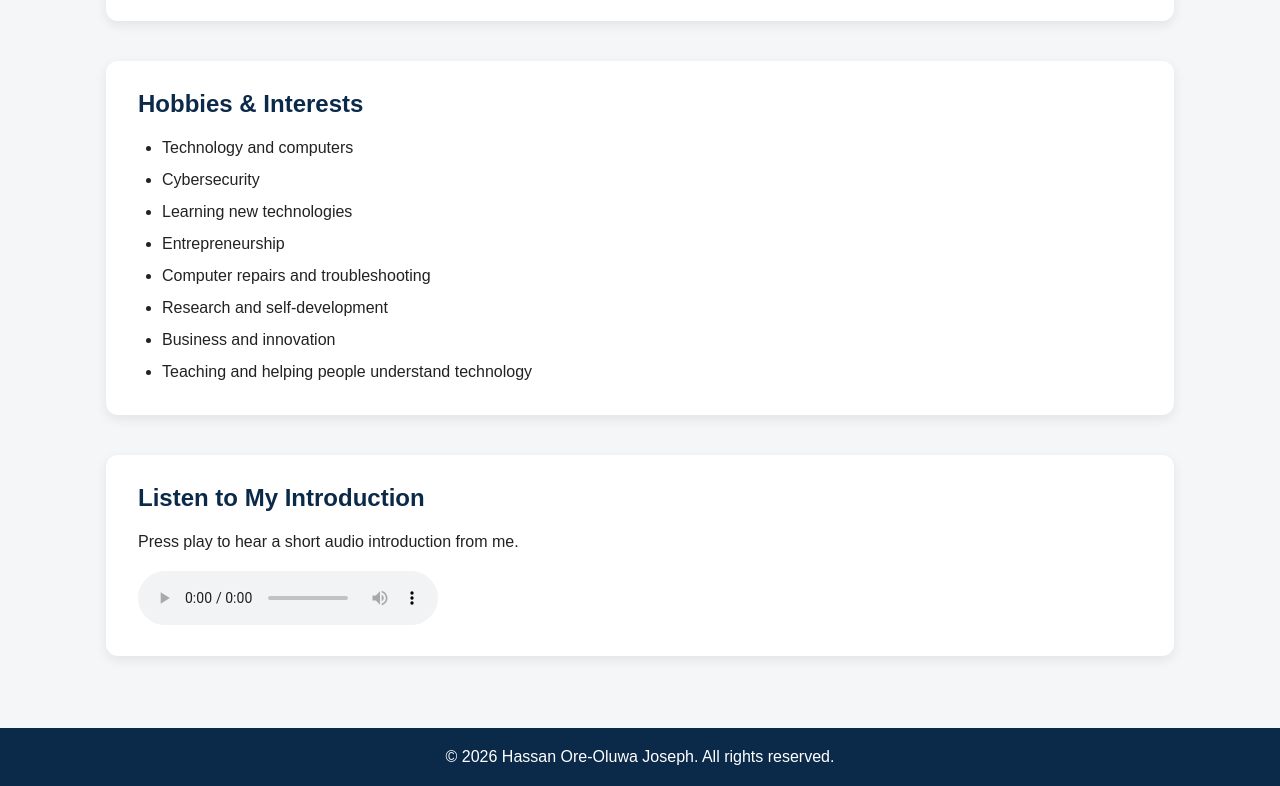
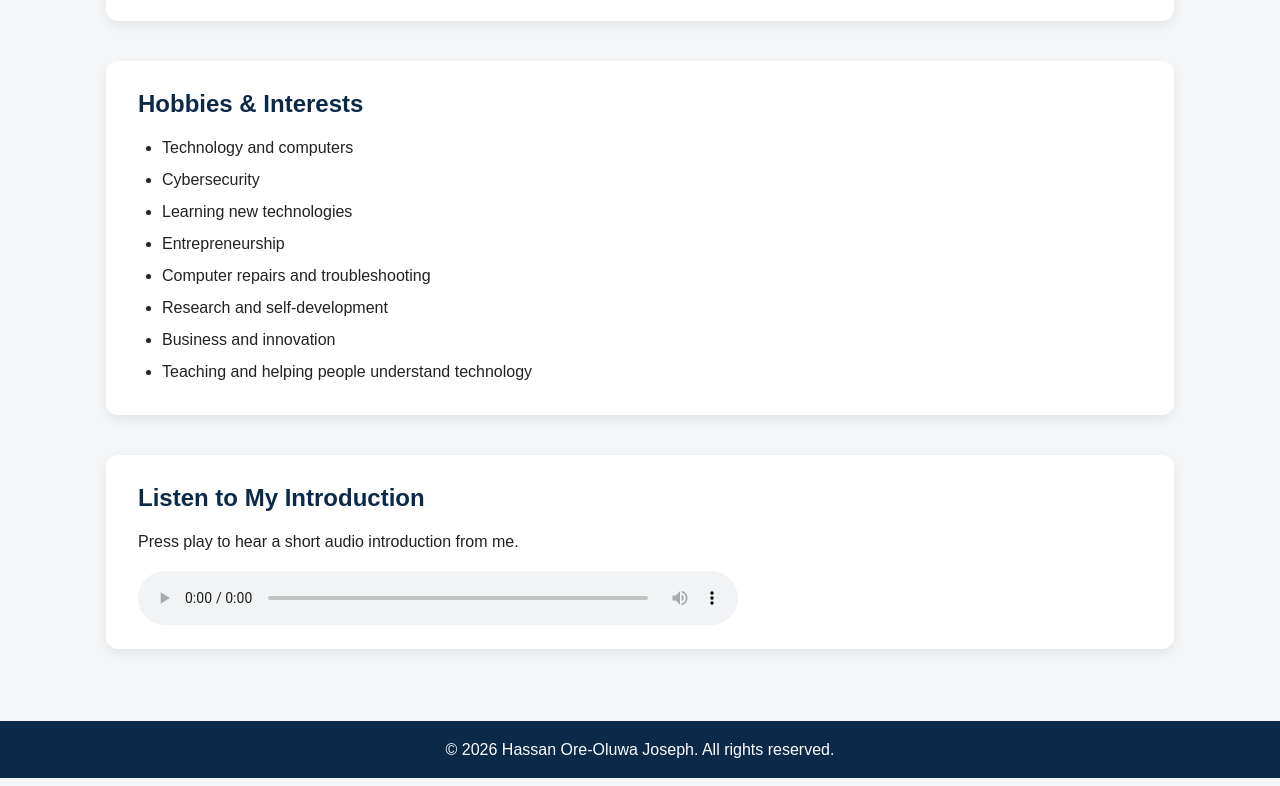
Before and after one commit to hassanjoseph-dev/student-portfolio, a plain HTML site: page about.html in a window 1280 px wide. Shown: the part 1357-2143 px from the top of the page. Drawn offline with Linux system fonts and the light colour scheme.

Commit message:
Update style.css

```diff
--- a/css/style.css
+++ b/css/style.css
@@ -807,3 +807,10 @@ figcaption {
   .featured-project { padding: 1.5rem; }
   .featured-body { flex-direction: column; }
 }
+
+audio {
+  width: 100%;
+  max-width: 600px;
+  display: block;
+  margin-top: 0.5rem;
+}
```
